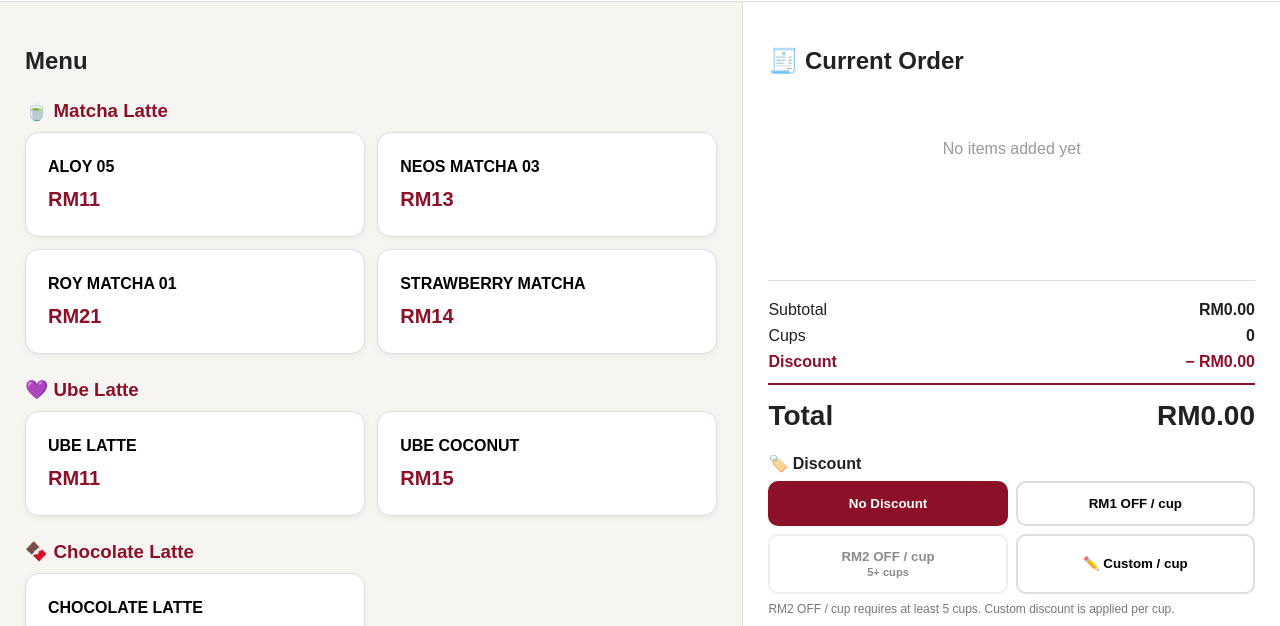
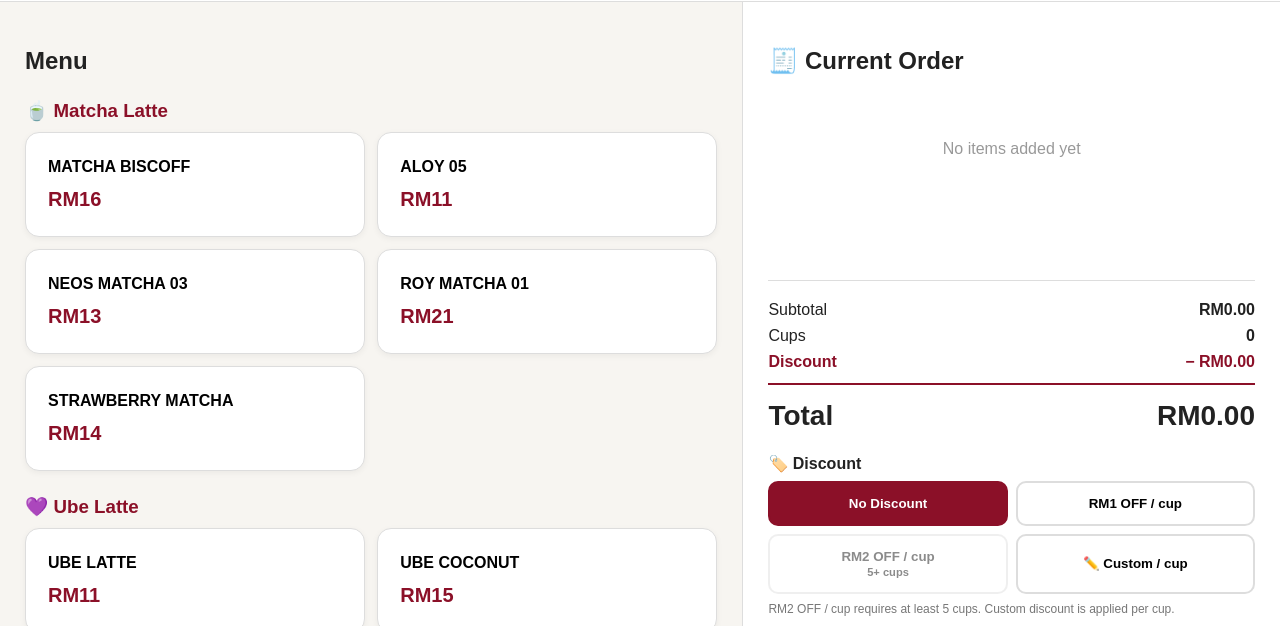
Before and after one commit to J2ESBREW/J2ES-BREW, a plain HTML site: page index.html in a window 1280 px wide. Shown: the part 98-724 px from the top of the page. Drawn offline with Linux system fonts and the light colour scheme.

Commit message:
Update index.html

```diff
--- a/index.html
+++ b/index.html
@@ -547,6 +547,20 @@ Order #
 
 <button
 class="product"
+onclick="addItem('MATCHA BISCOFF',16)">
+
+<span class="product-name">
+MATCHA BISCOFF
+</span>
+
+<span class="product-price">
+RM16
+</span>
+
+</button>
+
+<button
+class="product"
 onclick="addItem('ALOY 05',11)">
 
 <span class="product-name">
```
